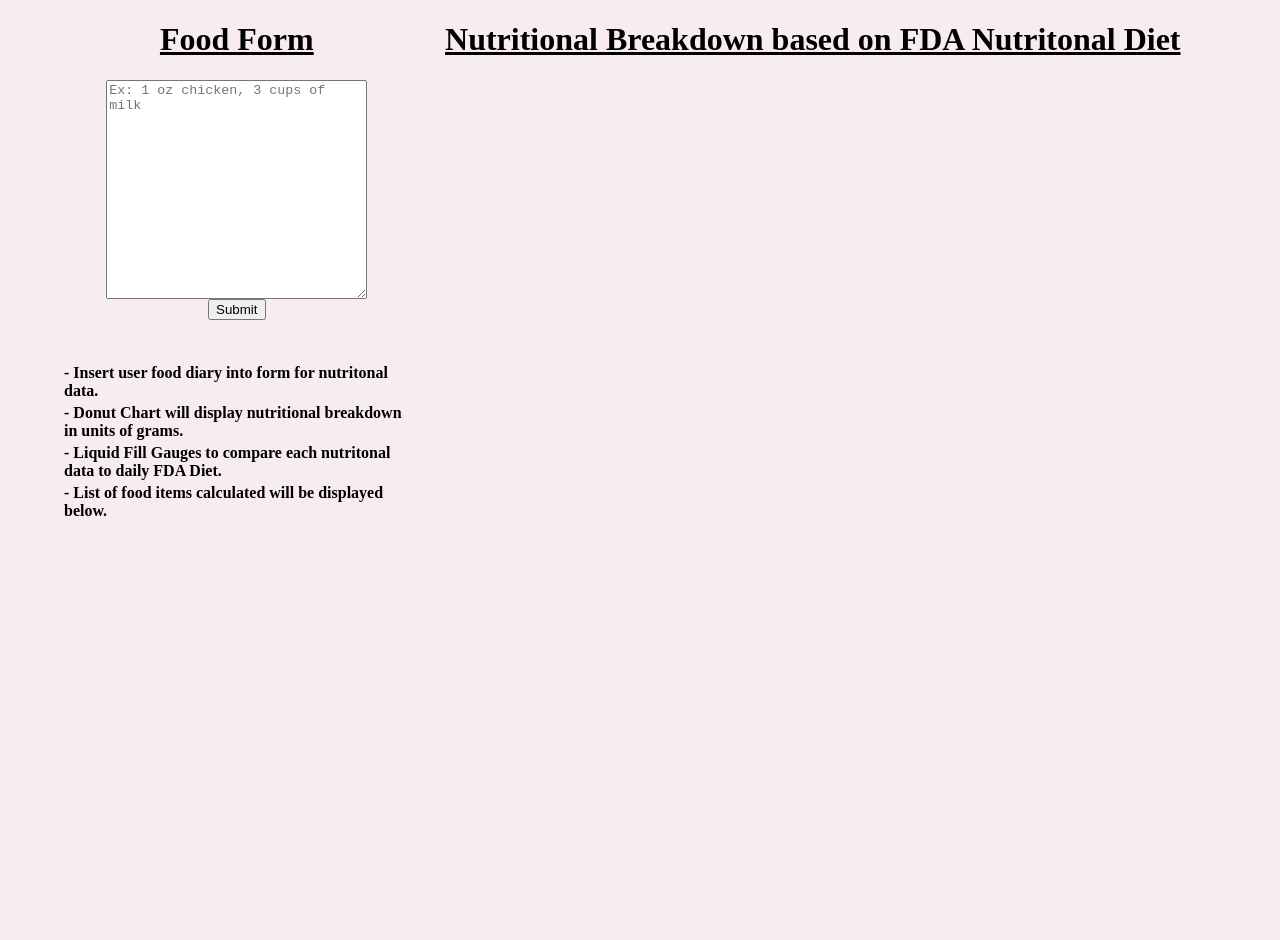
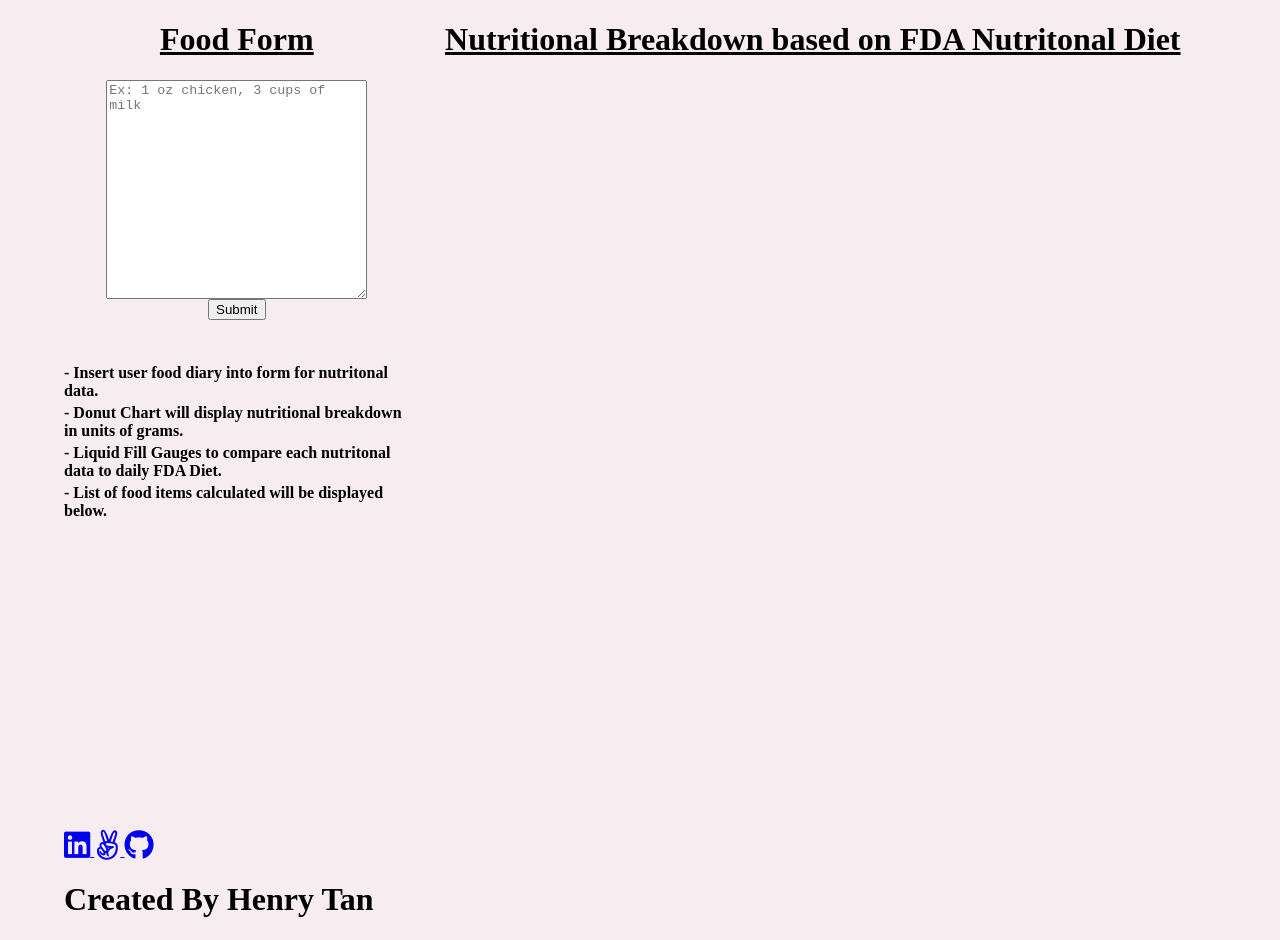
Before and after one commit to henrytan0705/Nutrify-JS-Project, a website built with webpack: page index.html in a window 1280 px wide. Shown: the top 940 px of the page. Before the commit the page ends 870 px from the top, so only its background shows below. Built offline with nearby package versions, Linux system fonts and the light colour scheme; files whose address does not match are found by name.

Commit message:
plug links

```diff
--- a/assets/stylesheets/application.css
+++ b/assets/stylesheets/application.css
@@ -184,3 +184,10 @@ body {
 h4 {
     margin: 4px 0;
 }
+
+.link-icon {
+    /* height: 20px;
+    width: 20px; */
+    font-size: 30px;
+    /* background-color: red; */
+}
--- a/index.html
+++ b/index.html
@@ -9,6 +9,7 @@
 
     <link rel="shortcut icon" href="./assets//images/favicon.ico">
 
+    <script src="https://kit.fontawesome.com/c1657aabb7.js"></script>
 
     <script src="https://d3js.org/d3.v3.min.js" language="JavaScript"></script>
     <script src="src/fill_gauge.js" language="JavaScript"></script>
@@ -108,7 +109,32 @@
 
     </div>
 
+    <div class="links">
+        <!-- <a href="" target="_blank">
 
+        </a>
+        <a href="" target="_blank">
+
+        </a>
+        <a href="" target="_blank">
+
+        </a>
+        <a href="" target="_blank">
+
+        </a> -->
+
+        <a href="https://www.linkedin.com/in/henry-0705/" class="" target="_blank">
+            <i class="fab fa-linkedin link-icon"></i>
+        </a>
+        <a href="https://angel.co/henry-tan-8" class="" target="_blank">
+            <i class="fab fa-angellist link-icon"></i>
+        </a>
+        <a href="https://github.com/henrytan0705" class="" target="_blank">
+            <i class="fab fa-github link-icon"></i>
+        </a>
+
+        <h1>Created By Henry Tan</h1>
+    </div>
 
 
 </div>
```
